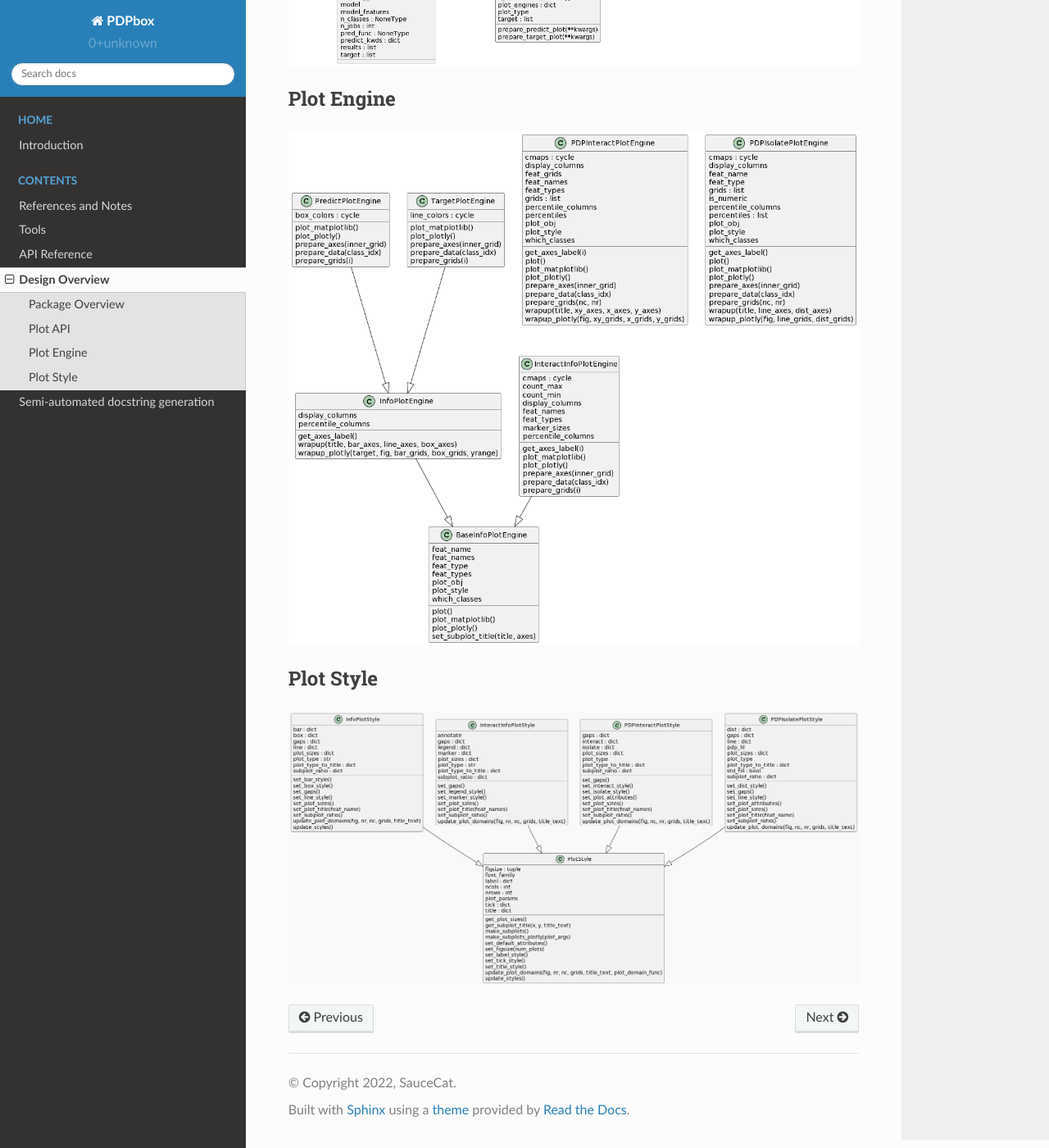
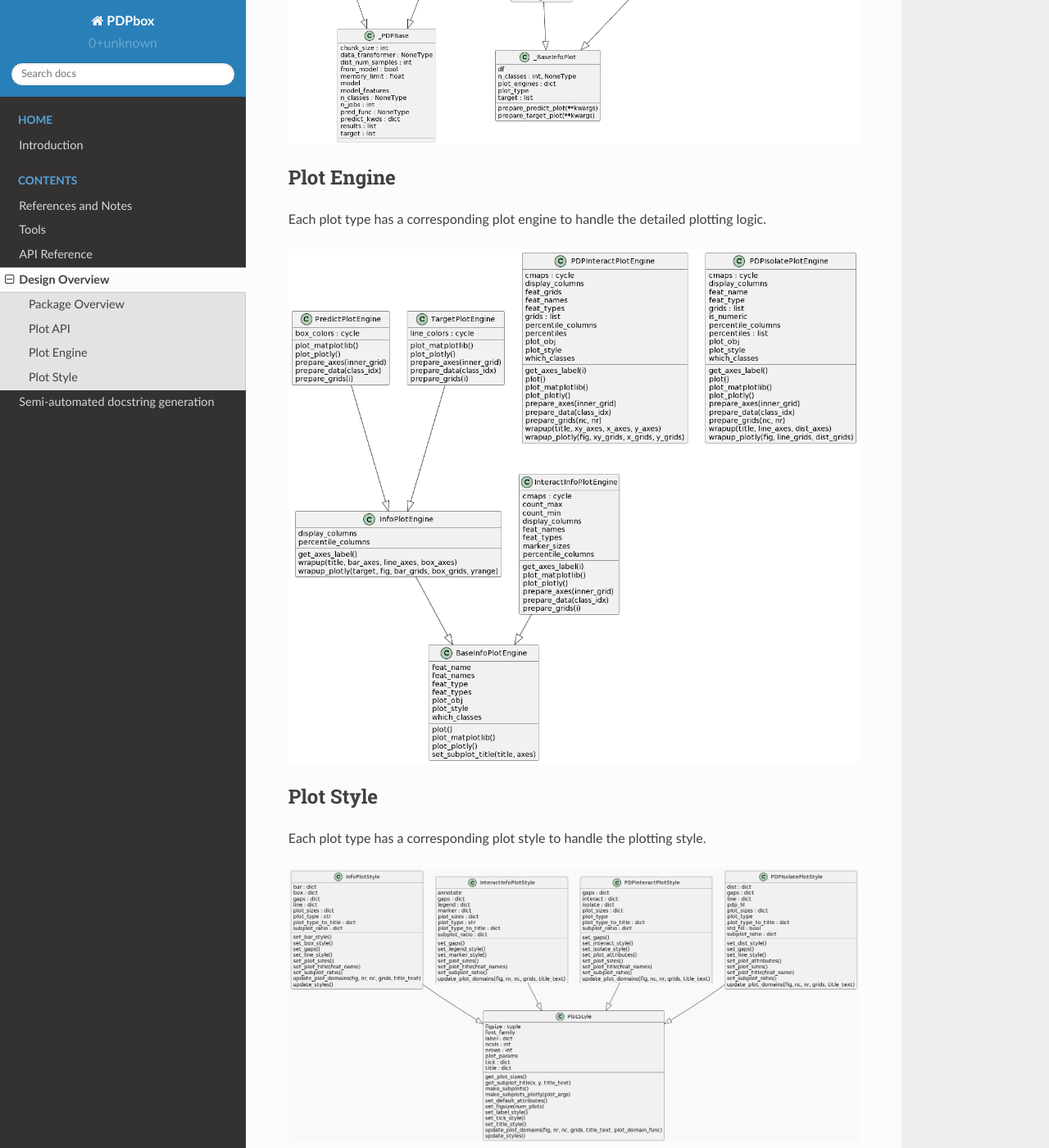
Before and after one commit to SauceCat/PDPbox, a Sphinx documentation site: the page built from docs/source/design.rst, in a window 1280 px wide and 1400 px high, scrolled down 993 px. Shown: the whole window at 82% size. Built offline with Sphinx 7.4.7 and the Read the Docs theme 2.0.0, drawn with Linux system fonts in a browser that asks for light colours; some of the changed text lies outside the part shown.

Commit message:
update docs

```diff
--- a/docs/source/design.rst
+++ b/docs/source/design.rst
@@ -12,12 +14,16 @@ Package Overview
 Plot API
 --------
 
+The main entry point for users.
+
 .. image:: diagrams/plot.png
    :width: 800px
    :alt: plot api
 
 Plot Engine
 -----------
+
+Each plot type has a corresponding plot engine to handle the detailed plotting logic.
 
 .. image:: diagrams/plot_engine.png
    :width: 800px
@@ -26,6 +32,8 @@ Plot Engine
 Plot Style
 ----------
 
+Each plot type has a corresponding plot style to handle the plotting style.
+
 .. image:: diagrams/plot_style.png
    :width: 800px
    :alt: plot style
```
Also changed, not shown: other parts of docs/source/design.rst (+2 -0 lines).
